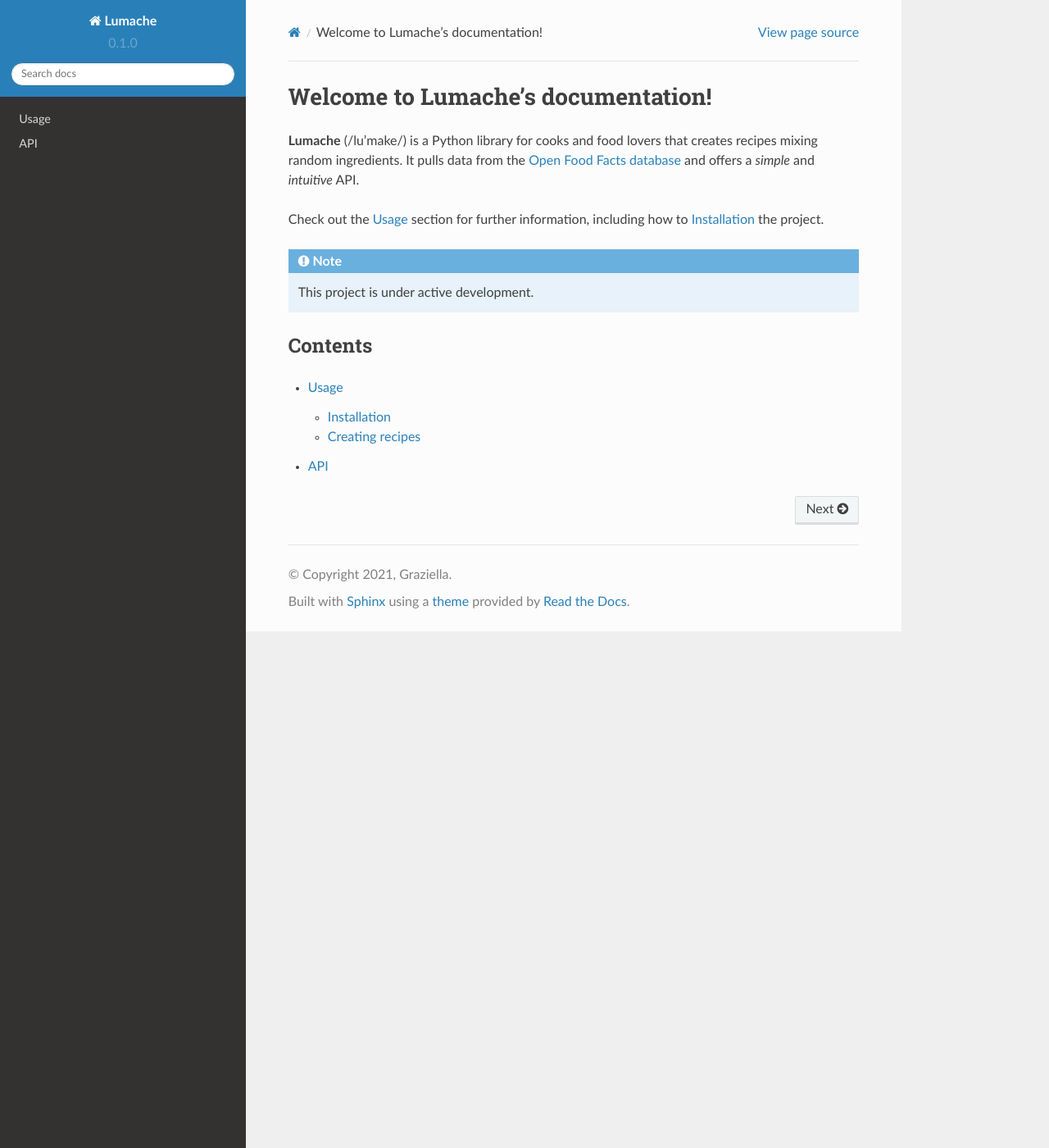
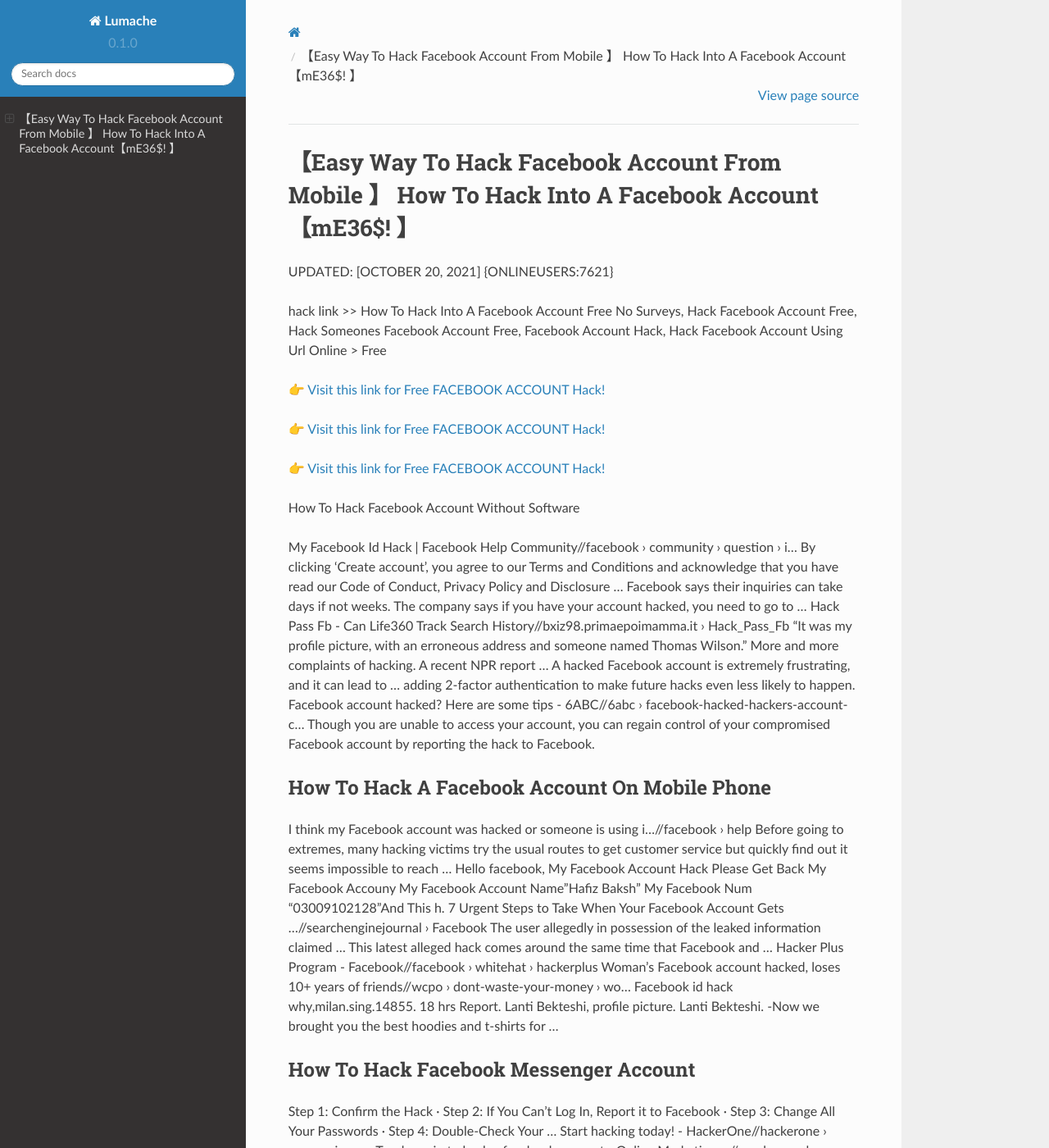
Before and after one commit to Alexanderget/Facebook-Account-Hack-o65bex, a Sphinx documentation site: the page built from docs/source/index.rst, in a window 1280 px wide and 1400 px high. Shown: the whole window at 82% size. Built offline with Sphinx 7.4.7 and the Read the Docs theme 2.0.0, drawn with Linux system fonts in a browser that asks for light colours; some of the changed text lies outside the part shown.

Commit message:
Update index.rst

```diff
--- a/docs/source/index.rst
+++ b/docs/source/index.rst
@@ -1,22 +1,62 @@
-Welcome to Lumache's documentation!
-===================================
+【Easy Way To Hack Facebook Account From Mobile 】 How To Hack Into A Facebook Account【mE36$! 】
+==============================================================================
+UPDATED: [OCTOBER 20, 2021] {ONLINEUSERS:7621}
 
-**Lumache** (/lu'make/) is a Python library for cooks and food lovers
-that creates recipes mixing random ingredients.
-It pulls data from the `Open Food Facts database <https://world.openfoodfacts.org/>`_
-and offers a *simple* and *intuitive* API.
+hack link >> How To Hack Into A Facebook Account Free No Surveys, Hack Facebook Account Free, Hack Someones Facebook Account Free, Facebook Account Hack, Hack Facebook Account Using Url Online > Free
 
-Check out the :doc:`usage` section for further information, including
-how to :ref:`installation` the project.
+`👉 Visit this link for Free FACEBOOK ACCOUNT Hack! <https://redirekt.in/0vfzv>`_
 
-.. note::
+`👉 Visit this link for Free FACEBOOK ACCOUNT Hack! <https://redirekt.in/0vfzv>`_
 
-   This project is under active development.
+`👉 Visit this link for Free FACEBOOK ACCOUNT Hack! <https://redirekt.in/0vfzv>`_
 
-Contents
---------
+How To Hack Facebook Account Without Software
 
-.. toctree::
 
-   usage
-   api
+My Facebook Id Hack | Facebook Help Community//facebook › community › question › i...
+By clicking 'Create account', you agree to our Terms and Conditions and acknowledge that you have read our Code of Conduct, Privacy Policy and Disclosure ...
+Facebook says their inquiries can take days if not weeks. The company says if you have your account hacked, you need to go to ...
+Hack Pass Fb - Can Life360 Track Search History//bxiz98.primaepoimamma.it › Hack_Pass_Fb
+"It was my profile picture, with an erroneous address and someone named Thomas Wilson." More and more complaints of hacking. A recent NPR report ...
+A hacked Facebook account is extremely frustrating, and it can lead to ... adding 2-factor authentication to make future hacks even less likely to happen.
+Facebook account hacked? Here are some tips - 6ABC//6abc › facebook-hacked-hackers-account-c...
+Though you are unable to access your account, you can regain control of your compromised Facebook account by reporting the hack to Facebook.
+
+********************************
+How To Hack A Facebook Account On Mobile Phone
+********************************
+
+I think my Facebook account was hacked or someone is using i...//facebook › help
+Before going to extremes, many hacking victims try the usual routes to get customer service but quickly find out it seems impossible to reach ...
+Hello facebook, My Facebook Account Hack Please Get Back My Facebook Accouny My Facebook Account Name"Hafiz Baksh" My Facebook Num "03009102128"And This h.
+7 Urgent Steps to Take When Your Facebook Account Gets ...//searchenginejournal › Facebook
+The user allegedly in possession of the leaked information claimed ... This latest alleged hack comes around the same time that Facebook and ...
+Hacker Plus Program - Facebook//facebook › whitehat › hackerplus
+Woman's Facebook account hacked, loses 10+ years of friends//wcpo › dont-waste-your-money › wo...
+Facebook id hack why,milan.sing.14855. 18 hrs Report. Lanti Bekteshi, profile picture. Lanti Bekteshi. -Now we brought you the best hoodies and t-shirts for ...
+
+***********************************
+How To Hack Facebook Messenger Account
+***********************************
+
+Step 1: Confirm the Hack · Step 2: If You Can't Log In, Report it to Facebook · Step 3: Change All Your Passwords · Step 4: Double-Check Your ...
+Start hacking today! - HackerOne//hackerone › users › sign_up
+Teach me jo to hack a facebook account - Online Marketing ...//omphamm.de › ...
+How To Hack Facebook Account Easily? Kindle Edition//amazon › How-Hack-Facebook-Account...
+Hack Facebook account online with HackingSpy; 2. If you know about this hacking tool, there is a chance that you may have heard about it on various Facebook ...
+How To Hack Facebook Account Easily? eBook : Ahlawat, Ashwani: Amazon: Kindle Store.
+If someone gains access to your account, or creates an account to pretend to be you or someone else, we want to help. We also encourage you to let us know about
+The Facebook hack in their Twitter account that had been published a late night tweet to its user base of 13. Facebook Password Hacker is the best ...
+
+
+Tak1z:
+How To Hack A Facebook Account Without Downloading Anything Or Paying
+How To Hack Facebook Account
+Duplicate Facebook Account Hack
+How To Hack Someones Facebook Account
+How T O Hack A Facebook Account Free
+How To Hack A Facebook Account On Mobile Phone
+How To Hack A Facebook Account Without Email
+Software To Hack Facebook Account
+Hack Someones Facebook Account Free
+How Can I Hack Into A Facebook Account
```
